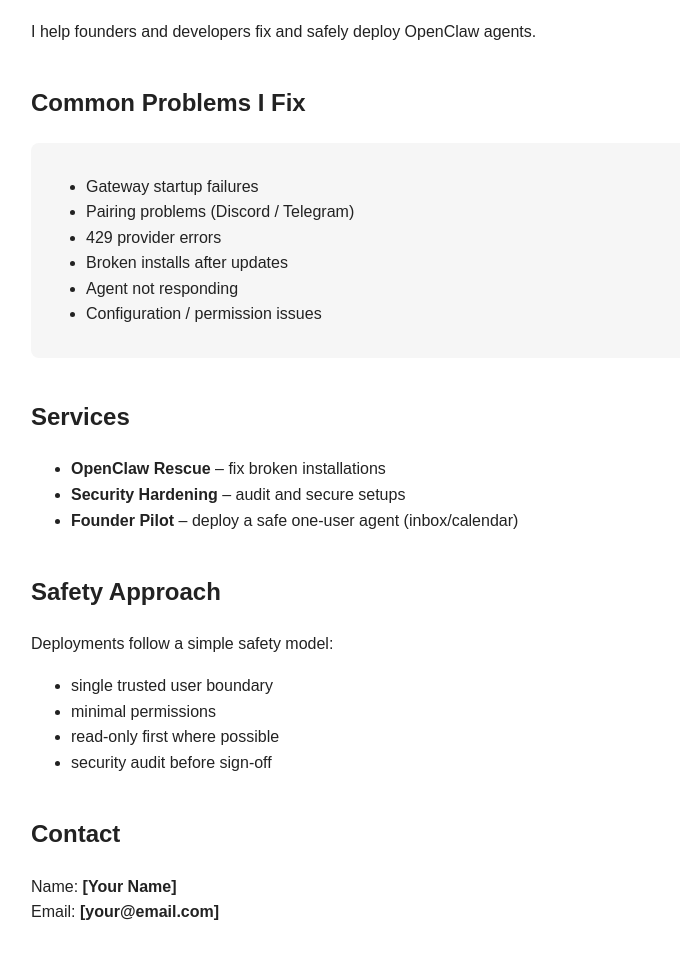
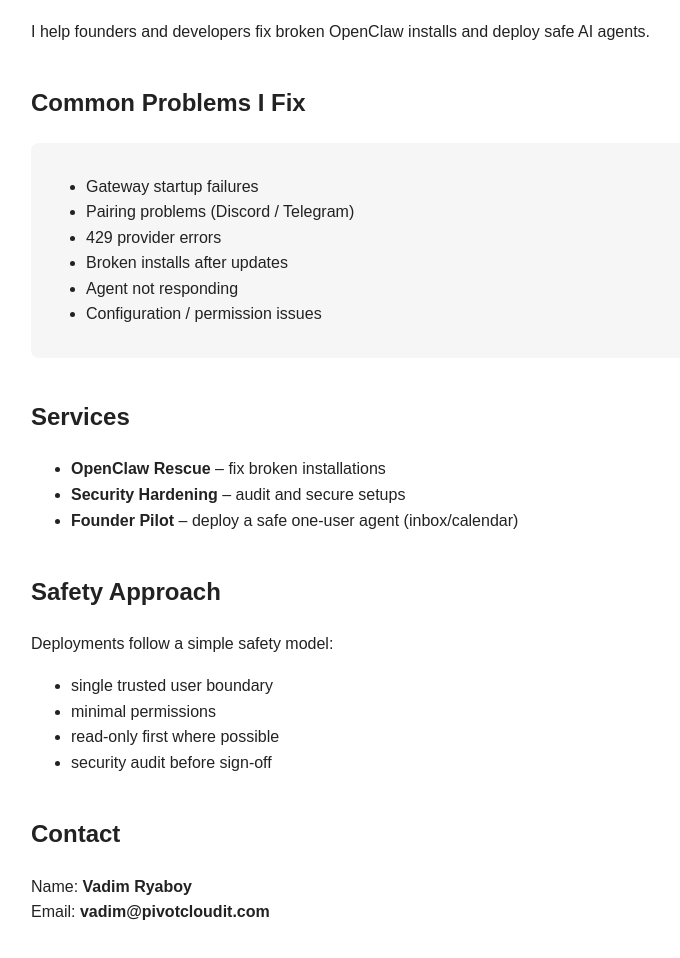
Before and after one commit to vryaboy/agent-rescue, a plain HTML site: page index.html in a window 1280 px wide. Shown: the part 94-1052 px from the top of the page, without its empty margins (209-889 px from the left). Drawn offline with Linux system fonts and the light colour scheme.

Commit message:
Revise content and update contact details in index.html
Updated contact information and improved clarity of service descriptions.

```diff
--- a/index.html
+++ b/index.html
@@ -43,7 +43,7 @@
 
 
 <p>
-I help founders and developers fix and safely deploy OpenClaw agents.
+I help founders and developers fix broken OpenClaw installs and deploy safe AI agents.
 </p>
 
 
@@ -103,8 +103,8 @@
 
 
 <p>
-Name: <strong>[Your Name]</strong><br>
-Email: <strong>[your@email.com]</strong>
+Name: <strong>Vadim Ryaboy</strong><br>
+Email: <strong>vadim@pivotcloudit.com</strong>
 </p>
 
 
@@ -112,4 +112,5 @@
 
 
 </body>
+
 </html>
```
